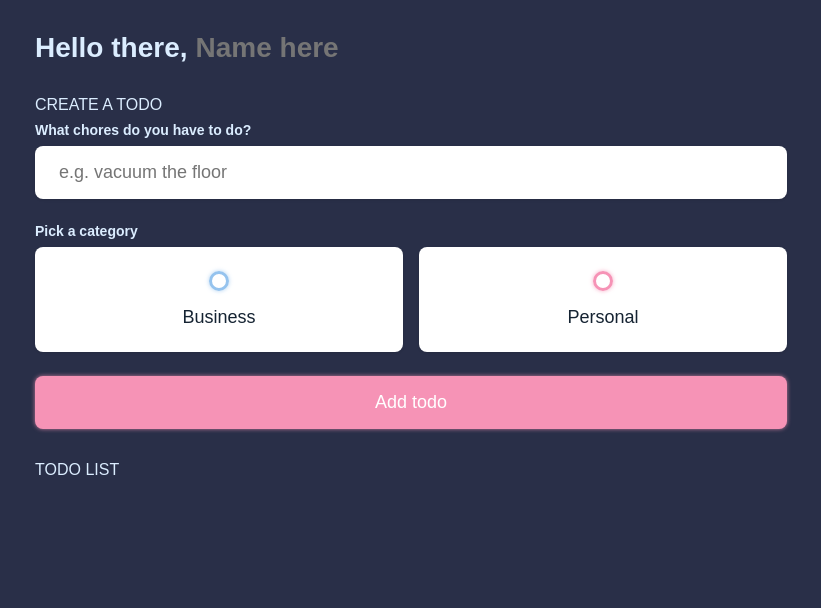
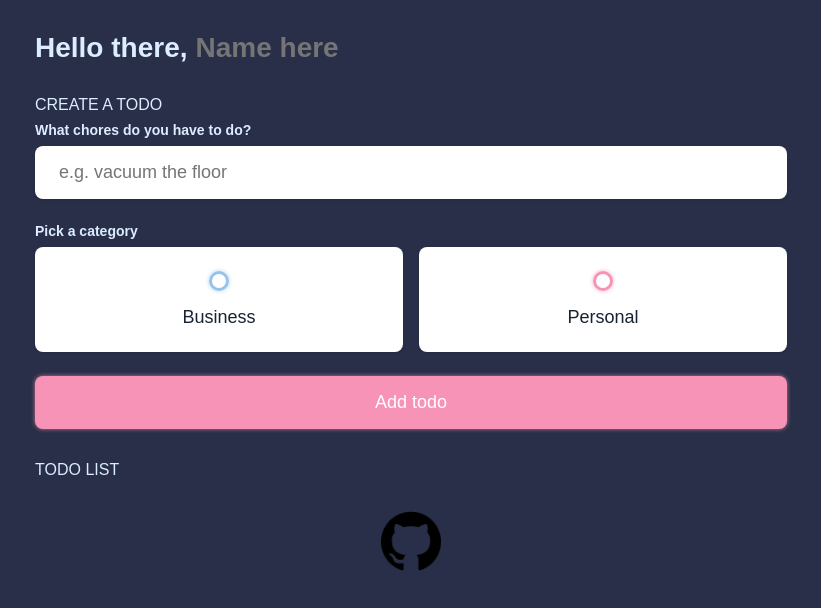
Before and after one commit to jassubassu/WS1-js, a plain HTML site: page TodoList2/index.html in a window 1280 px wide. Shown: the whole page, without its empty margins (229-1050 px from the left). Drawn offline with Linux system fonts and the light colour scheme.

Commit message:
linnki githubiin

```diff
--- a/TodoList2/index.html
+++ b/TodoList2/index.html
@@ -66,6 +66,9 @@
             <div class="list" id="todo-list"></div>
         </section>
 
+        <a id="github" href="https://github.com/jassubassu/WS1-js/tree/main/todolist"><img src="githubLogo.png"
+            width="60" height="60"></a>
+
     </main>
 
     <script src="main.js"></script>
--- a/TodoList2/main.css
+++ b/TodoList2/main.css
@@ -243,3 +243,8 @@ input:checked ~ .bubble::after {
     text-decoration: line-through;
     color: var(--dark);
 }
+
+#github {
+    display: block;
+    text-align: center;
+}
```
